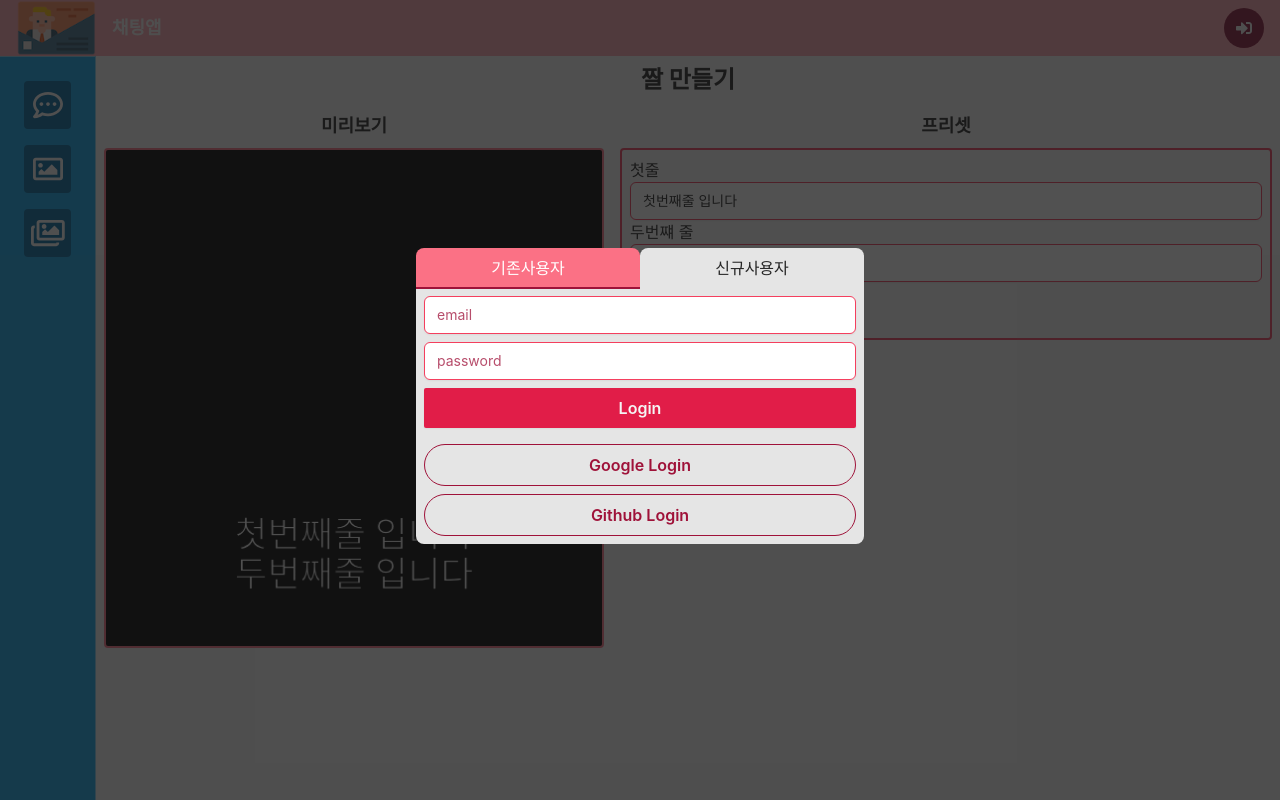
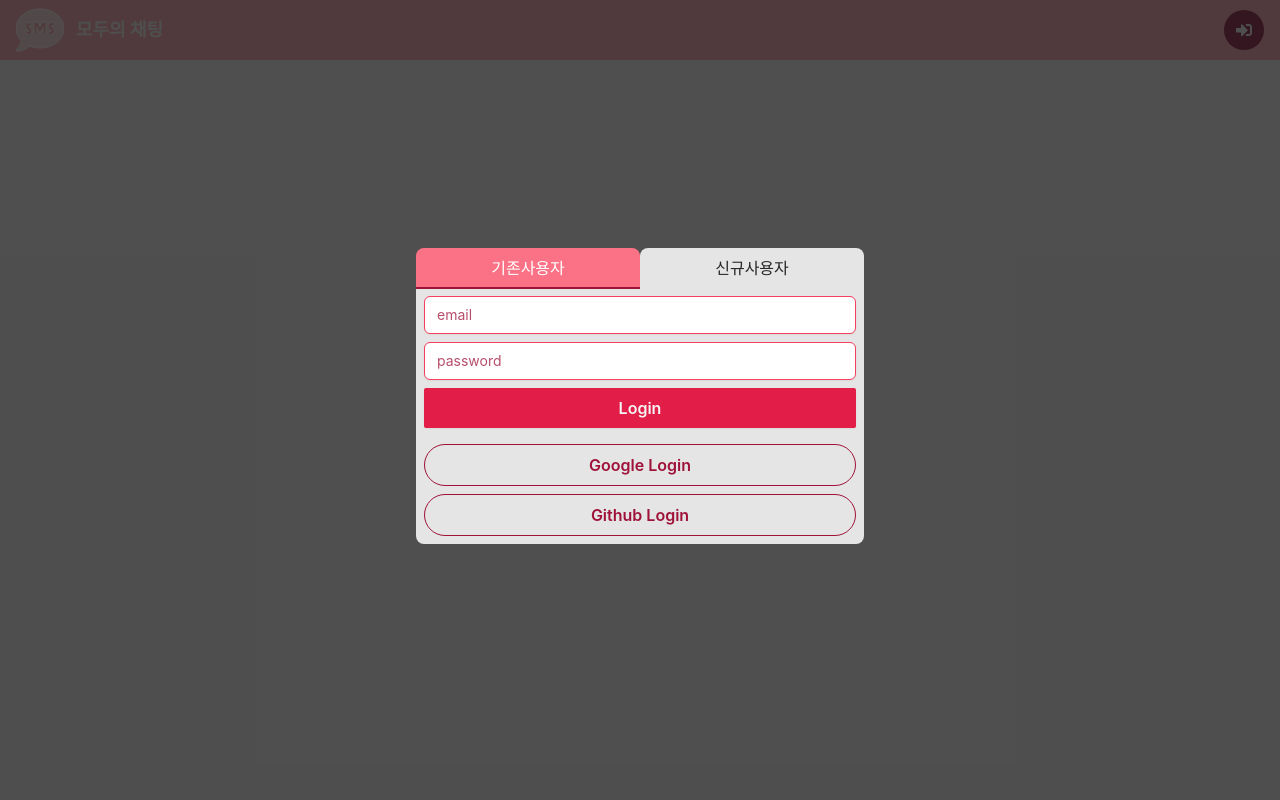
Before and after one commit to Sunset-Kim/Chat-app, a React (Create React App) app: page /maker in a window 1280 px wide. Both pictures are taken after a click on the button 1244 px from the left and 28 px from the top of the page. Built offline with nearby package versions, Linux system fonts and the light colour scheme; no server answers; the database is empty; a web font is replaced by a local one.

Commit message:
💄  design : header ui 변경

```diff
--- a/src/components/header/header.tsx
+++ b/src/components/header/header.tsx
@@ -5,7 +5,7 @@ import {
   faUserCog,
 } from '@fortawesome/free-solid-svg-icons';
 import { FontAwesomeIcon } from '@fortawesome/react-fontawesome';
-import { AnimatePresence, motion } from 'framer-motion';
+import { AnimatePresence, motion, Variants } from 'framer-motion';
 import React, { useState } from 'react';
 import { useRecoilValue } from 'recoil';
 import { userIdAtom } from '../../state/auth';
@@ -20,8 +20,42 @@ const Header: React.FC<HeaderProps> = ({ onLogout, onLogin, onProfile }) => {
   const userID = useRecoilValue(userIdAtom);
   const [isOpen, setIsOpen] = useState(false);
   const onToggleMenu = () => setIsOpen(prev => !prev);
+
+  const iconVariants: Variants = {
+    hidden: {
+      pathLength: 0,
+      fill: 'rgba(255, 255, 255, 0)',
+    },
+
+    visible: {
+      pathLength: 1,
+      fill: 'rgba(255, 255, 255, 1)',
+
+      transition: {
+        duration: 2,
+        repeat: Infinity,
+        repeatType: 'mirror',
+      },
+    },
+  };
   return (
-    <header className="fixed w-full h-18 flex items-center px-4 bg-rose-300 z-10">
+    <header className="fixed w-full h-[60px] flex items-center px-4 bg-rose-300 z-10">
+      <div className="flex items-center">
+        <div className="w-12 h-12 mr-3">
+          <svg viewBox="0 0 512 512">
+            <motion.path
+              variants={iconVariants}
+              stroke="rgba(255,255,255,1)"
+              strokeWidth={10}
+              initial="hidden"
+              animate="visible"
+              d="M256 32C114.6 32 0 125.1 0 240c0 49.6 21.4 95 57 130.7C44.5 421.1 2.7 466 2.2 466.5c-2.2 2.3-2.8 5.7-1.5 8.7 1.3 3 4.1 4.8 7.3 4.8 66.3 0 116-31.8 140.6-51.4 32.7 12.3 69 19.4 107.4 19.4 141.4 0 256-93.1 256-208S397.4 32 256 32zM128.2 304H116c-4.4 0-8-3.6-8-8v-16c0-4.4 3.6-8 8-8h12.3c6 0 10.4-3.5 10.4-6.6 0-1.3-.8-2.7-2.1-3.8l-21.9-18.8c-8.5-7.2-13.3-17.5-13.3-28.1 0-21.3 19-38.6 42.4-38.6H156c4.4 0 8 3.6 8 8v16c0 4.4-3.6 8-8 8h-12.3c-6 0-10.4 3.5-10.4 6.6 0 1.3.8 2.7 2.1 3.8l21.9 18.8c8.5 7.2 13.3 17.5 13.3 28.1.1 21.3-19 38.6-42.4 38.6zm191.8-8c0 4.4-3.6 8-8 8h-16c-4.4 0-8-3.6-8-8v-68.2l-24.8 55.8c-2.9 5.9-11.4 5.9-14.3 0L224 227.8V296c0 4.4-3.6 8-8 8h-16c-4.4 0-8-3.6-8-8V192c0-8.8 7.2-16 16-16h16c6.1 0 11.6 3.4 14.3 8.8l17.7 35.4 17.7-35.4c2.7-5.4 8.3-8.8 14.3-8.8h16c8.8 0 16 7.2 16 16v104zm48.3 8H356c-4.4 0-8-3.6-8-8v-16c0-4.4 3.6-8 8-8h12.3c6 0 10.4-3.5 10.4-6.6 0-1.3-.8-2.7-2.1-3.8l-21.9-18.8c-8.5-7.2-13.3-17.5-13.3-28.1 0-21.3 19-38.6 42.4-38.6H396c4.4 0 8 3.6 8 8v16c0 4.4-3.6 8-8 8h-12.3c-6 0-10.4 3.5-10.4 6.6 0 1.3.8 2.7 2.1 3.8l21.9 18.8c8.5 7.2 13.3 17.5 13.3 28.1.1 21.3-18.9 38.6-42.3 38.6z"
+            />
+          </svg>
+        </div>
+        <h1 className="text-lg font-bold">모두의 채팅</h1>
+      </div>
+
       {/* 오른쪽 상단 메뉴 */}
 
       {userID ? (
@@ -69,8 +103,6 @@ const Header: React.FC<HeaderProps> = ({ onLogout, onLogin, onProfile }) => {
           </button>
         </motion.div>
       )}
-      <img className="w-20 mr-4" src="/images/logo.png" alt="logo" />
-      <h1 className="text-lg font-bold">채팅앱</h1>
     </header>
   );
 };
--- a/src/index.css
+++ b/src/index.css
@@ -7,7 +7,7 @@ html,
 body {
   width: 100%;
   height: 100%;
-  min-width: 640px;
+
   margin: 0;
 
   @apply font-body text-neutral-100 bg-neutral-100
--- a/src/pages/home/Home.tsx
+++ b/src/pages/home/Home.tsx
@@ -64,13 +64,13 @@ const Home = () => {
   return (
     <div className="w-full h-full">
       <Header onLogin={onLogin} onLogout={onLogout} onProfile={onProfile} />
-      <main className="w-full h-full flex pt-14 overflow-hidden">
+      {/* <main className="w-full h-full flex pt-[60px] overflow-hidden">
         <Lnb />
         <div className="w-full overflow-x-hidden overflow-y-auto bg-neutral-100 p-2 text-neutral-800">
           <Outlet />
         </div>
-      </main>
-      {/* 팝업상단부 */}
+      </main> */}
+
       <AnimatePresence exitBeforeEnter>
         {isLoginOpen && <PopupLogin onClose={() => setIsLoginOpen(false)} />}
         {isProfileOpen && (
```
